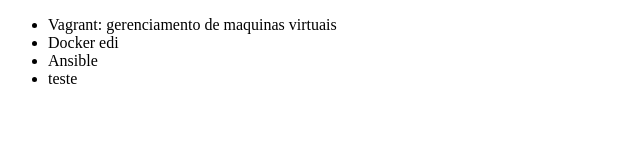
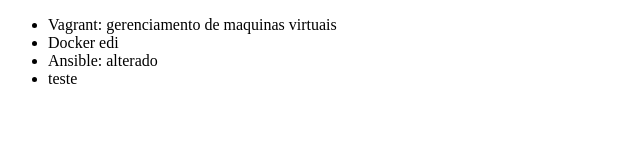
Before and after one commit to joseednaldo/alura-git, a plain HTML site: page index.html in a window 1280 px wide. Shown: the full height of the page, 0-640 px from the left. Drawn offline with Linux system fonts and the light colour scheme.

Commit message:
alterado edi

```diff
--- a/index.html
+++ b/index.html
@@ -8,7 +8,7 @@
     <ul>
         <li>Vagrant: gerenciamento de maquinas virtuais</li>
         <li>Docker edi</li>
-        <li>Ansible</li>
+        <li>Ansible: alterado</li>
         <li>teste</li>
     </ul>
 </body>
```
